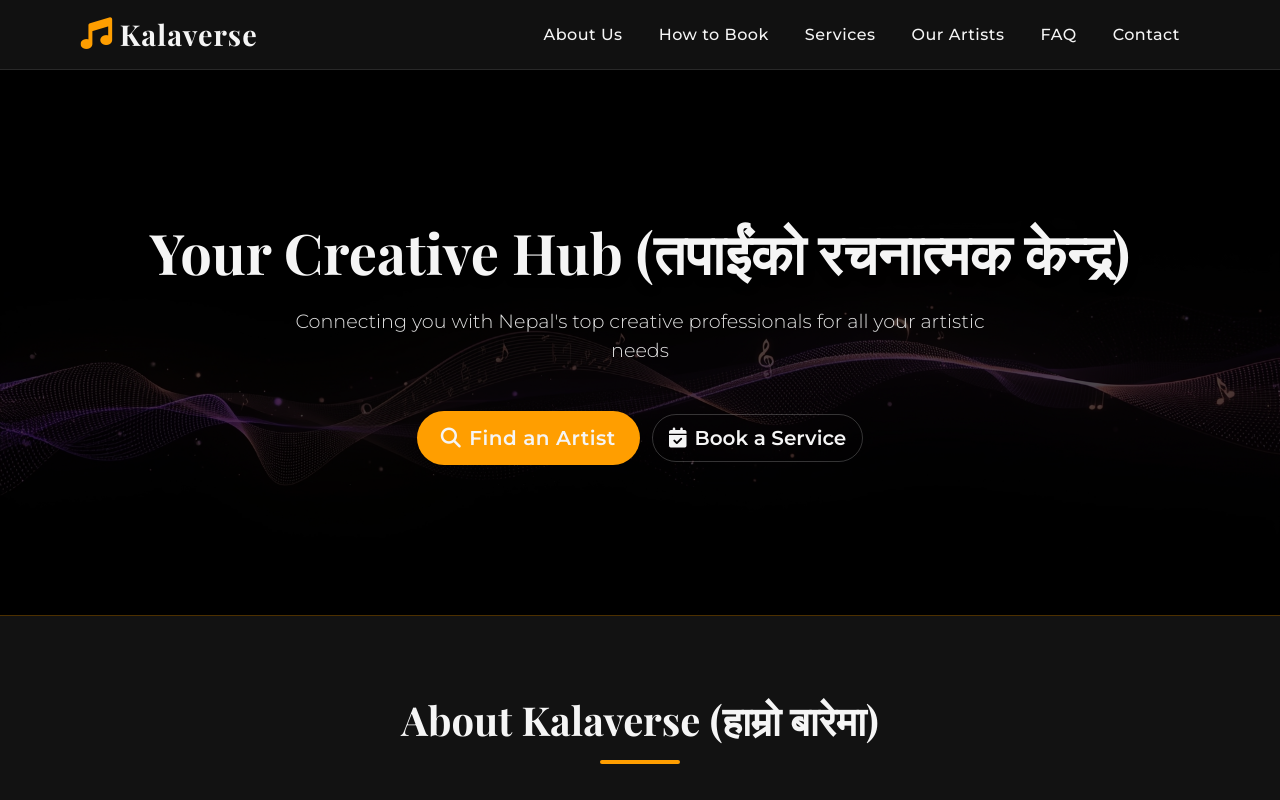
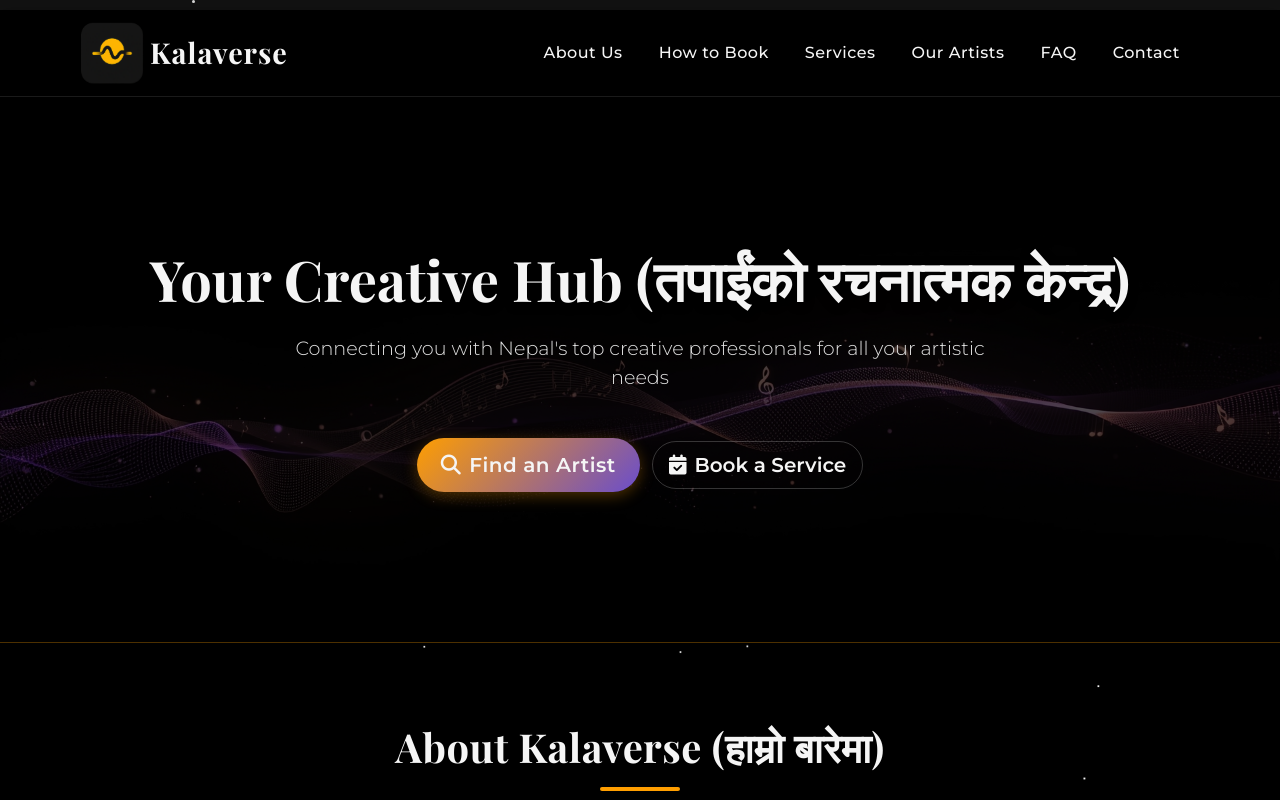
Before and after one commit to prastav11/Dailo, a plain HTML site: page kala.html in a window 1280 px wide. Shown: the top 800 px of the page. Drawn offline with nearby package versions, Linux system fonts and the light colour scheme.

Commit message:
Update kala.html

```diff
--- a/kala.html
+++ b/kala.html
@@ -16,7 +16,7 @@
   <!-- Links to Font Awesome 6.4.0 for icons -->
   <link href="https://fonts.googleapis.com/css2?family=Montserrat:wght@300;400;500;600;700&family=Playfair+Display:wght@400;700&display=swap" rel="stylesheet">
   <!-- Imports Montserrat and Playfair Display fonts from Google Fonts for typography -->
-  <link rel="icon" type="image/png" href="logo2.png">
+  <link rel="icon" type="image/png" href="logo21.png">
   <!-- Sets the favicon (browser tab icon) to logo2.png -->
   <style>
     /* Defines CSS styles for the webpage */
@@ -111,7 +111,7 @@
     /* Navbar */
     .navbar {
       /* Styles the navigation bar */
-      background: rgba(18, 18, 18, 0.9); /* Semi-transparent dark background */
+      background: #161717; /* Semi-transparent dark background */
       backdrop-filter: blur(10px); /* Adds blur effect for modern look */
       box-shadow: 0 4px 15px rgba(0, 0, 0, 0.3); /* Adds shadow for depth */
       position: sticky; /* Keeps navbar fixed at the top */
@@ -809,9 +809,114 @@
         height: 120px; /* Smaller image height */
       }
     }
+    .section-title {
+  letter-spacing: 0.5px;
+}
+
+.services-card, .artist-card {
+  box-shadow: 0 4px 15px rgba(0,0,0,0.25);
+}
+.services-card:hover, .artist-card:hover {
+  box-shadow: 0 8px 25px rgba(0,0,0,0.35);
+}
+
+.btn-primary {
+  background: linear-gradient(135deg, var(--primary), var(--primary-dark));
+  box-shadow: 0 4px 15px rgba(255, 158, 0, 0.3);
+}
+.btn-primary:hover {
+  background: linear-gradient(135deg, var(--primary-dark), var(--primary));
+  box-shadow: 0 6px 20px rgba(255, 158, 0, 0.4);
+}
+
+.btn-outline-light:hover {
+  box-shadow: 0 4px 12px rgba(255, 255, 255, 0.2);
+}
+
+footer {
+  font-size: 0.95rem;
+  opacity: 0.95;
+}
+
+.animate-logo {
+  animation: pulse 2s ease-in-out infinite; /* Same animation as old icon */
+}
+.navbar-logo {
+  height: 60px; /* bigger for navbar */
+  width: 60px;
+}
+
+.brand-logo {
+  height: 20px; /* keep footer logo same size */
+  width: 20px;
+}
+.text-primary {
+  color: var(--primary) !important;
+}
+#artist-starfield {
+  position: absolute;
+  top: 0;
+  left: 0;
+  width: 100%;
+  height: 100%;
+  z-index: 0; /* behind everything */
+}
+
+#artists > *:not(#artist-starfield) {
+  position: relative;
+  z-index: 1; /* put content above stars */
+}
+#starfield {
+  position: fixed;
+  top: var(--navbar-height, 70px); /* start just below navbar */
+  left: 0;
+  width: 100%;
+  height: calc(100% - var(--navbar-height, 70px)); /* fill the rest */
+  z-index: 0;
+  background: black;
+}
+
+body > *:not(#starfield) {
+  position: relative;
+}
+
+.navbar {
+  position: sticky;
+  top: 0;
+  z-index: 1000;
+  background: black; /* match navbar background */
+}
+#paint-splash-container {
+  position: absolute;
+  top: 0;
+  left: 0;
+  width: 100%;
+  height: 100%;
+  overflow: hidden;
+  z-index: 0;
+  pointer-events: none;
+}
+
+.splash-img {
+  position: absolute;
+  top: 50%;
+  left: 50%;
+  transform: translate(-50%, -50%) scale(0);
+  opacity: 0;
+  transition: transform 0.5s ease-out, opacity 0.8s ease-out;
+}
+#art-services {
+  position: relative;
+}
+#art-services > *:not(#paint-splash-container) {
+  position: relative;
+  z-index: 1;
+}
+
   </style>
 </head>
 <body>
+  <canvas id="starfield"></canvas>
   <!-- Main content wrapper -->
   <div class="star star1"></div>
   <!-- First twinkling star positioned at top-left -->
@@ -826,7 +931,7 @@
       <!-- Container for navbar content -->
       <a class="navbar-brand" href="#">
         <!-- Brand logo with icon and text -->
-        <i class="fas fa-music me-2"></i>Kalaverse
+        <img src="logo21.png" alt="Kalaverse Logo" class="navbar-logo me-2 animate-logo">Kalaverse
       </a>
       <button class="navbar-toggler" type="button" data-bs-toggle="collapse"
         data-bs-target="#navbarNav" aria-controls="navbarNav" aria-expanded="false"
@@ -908,7 +1013,7 @@
         </div>
         <div class="col-md-6 text-center">
           <!-- Right column with image -->
-          <img src="art.jpg" alt="Creative Services" class="img-fluid rounded shadow-lg" />
+          <img src="art.png" alt="Creative Services" class="img-fluid rounded shadow-lg" />
           <!-- Image representing creative services -->
         </div>
       </div>
@@ -977,6 +1082,7 @@
   </section>
 
   <section id="services" class="section">
+
     <!-- Services section showcasing available services -->
     <div class="container">
       <!-- Container for services content -->
@@ -1143,7 +1249,8 @@
     </svg>
   </div>
 
-  <section id="artists" class="section bg-primary bg-opacity-10">
+  <section id="artists" class="section bg-primary bg-opacity-10 position-relative">
+  <canvas id="artist-starfield"></canvas>
     <!-- Artists section showcasing creative professionals -->
     <div class="container">
       <!-- Container for artists content -->
@@ -1519,6 +1626,13 @@
   </section>
 
   <section id="art-services" class="section bg-light">
+    <div id="paint-splash-container">
+  <img src="splash1.png" class="splash-img">
+  <img src="splash2.png" class="splash-img">
+  <img src="splash3.png" class="splash-img">
+</div>
+
+
     <!-- Art Services section showcasing visual art -->
     <div class="container">
       <!-- Container for art services content -->
@@ -1902,7 +2016,7 @@
   <div class="container">
     <div class="row">
       <div class="col-md-4 mb-4 mb-md-0">
-        <h5><i class="fas fa-music me-2"></i>Kalaverse</h5>
+        <h5><img src="logo22.png" alt="Kalaverse Footer Logo" class="brand-logo">Kalaverse</h5>
         <p>Nepal's trusted platform connecting clients with talented creative professionals.</p>
       </div>
       <div class="col-md-2 mb-4 mb-md-0 footer-links">
@@ -2037,6 +2151,129 @@
       servicesSection.classList.toggle('active');
     });
   });
+document.querySelectorAll('.book-btn, a[href="#contact"]').forEach(function(button) {
+  button.addEventListener('click', function(e) {
+    e.preventDefault(); // stop default anchor behavior
+    const contactSection = document.querySelector('#contact');
+    if (contactSection) {
+      contactSection.scrollIntoView({ behavior: 'smooth' });
+    }
+  });
+});
+(function() {
+  const canvas = document.getElementById('artist-starfield');
+  const ctx = canvas.getContext('2d');
+
+  function resize() {
+    canvas.width = canvas.offsetWidth;
+    canvas.height = canvas.offsetHeight;
+  }
+  window.addEventListener('resize', resize);
+  resize();
+
+  let stars = Array(200).fill().map(() => ({
+    x: Math.random() * canvas.width - canvas.width / 2,
+    y: Math.random() * canvas.height - canvas.height / 2,
+    z: Math.random() * canvas.width
+  }));
+
+  function draw() {
+    ctx.fillStyle = 'black';
+    ctx.fillRect(0, 0, canvas.width, canvas.height);
+
+    ctx.fillStyle = 'white';
+    stars.forEach(star => {
+      let k = 128.0 / star.z;
+      let px = star.x * k + canvas.width / 2;
+      let py = star.y * k + canvas.height / 2;
+      if (px >= 0 && px <= canvas.width && py >= 0 && py <= canvas.height) {
+        let size = (1 - star.z / canvas.width) * 2;
+        ctx.fillRect(px, py, size, size);
+      }
+      star.z -= 2;
+      if (star.z <= 0) {
+        star.x = Math.random() * canvas.width - canvas.width / 2;
+        star.y = Math.random() * canvas.height - canvas.height / 2;
+        star.z = canvas.width;
+      }
+    });
+    requestAnimationFrame(draw);
+  }
+
+  draw();
+})();
 </script>
+<script>
+(function() {
+  const canvas = document.getElementById('starfield');
+  const ctx = canvas.getContext('2d');
+
+  function resize() {
+    canvas.width = window.innerWidth;
+    canvas.height = window.innerHeight;
+  }
+  window.addEventListener('resize', resize);
+  resize();
+
+  let stars = Array(300).fill().map(() => ({
+    x: Math.random() * canvas.width - canvas.width / 2,
+    y: Math.random() * canvas.height - canvas.height / 2,
+    z: Math.random() * canvas.width
+  }));
+
+  function draw() {
+    ctx.fillStyle = "black";
+    ctx.fillRect(0, 0, canvas.width, canvas.height);
+
+    ctx.fillStyle = "white";
+    stars.forEach(star => {
+      let k = 128.0 / star.z;
+      let px = star.x * k + canvas.width / 2;
+      let py = star.y * k + canvas.height / 2;
+
+      if (px >= 0 && px <= canvas.width && py >= 0 && py <= canvas.height) {
+        let size = (1 - star.z / canvas.width) * 2;
+        ctx.fillRect(px, py, size, size);
+      }
+
+      star.z -= 2;
+      if (star.z <= 0) {
+        star.x = Math.random() * canvas.width - canvas.width / 2;
+        star.y = Math.random() * canvas.height - canvas.height / 2;
+        star.z = canvas.width;
+      }
+    });
+
+    requestAnimationFrame(draw);
+  }
+
+  draw();
+})();
+</script>
+<script>
+const splashes = document.querySelectorAll('#paint-splash-container .splash-img');
+
+function triggerPaintSplash() {
+  splashes.forEach((img, i) => {
+    setTimeout(() => {
+      img.style.transform = `translate(-50%, -50%) scale(1) rotate(${Math.random()*360}deg)`;
+      img.style.opacity = 1;
+    }, i * 150);
+  });
+}
+
+// Trigger when "Our Art Services" is visible
+const observer = new IntersectionObserver(entries => {
+  entries.forEach(entry => {
+    if (entry.isIntersecting) {
+      triggerPaintSplash();
+    }
+  });
+}, { threshold: 0.5 });
+
+observer.observe(document.getElementById("art-services"));
+</script>
+
+
 </body>
 </html>
```
